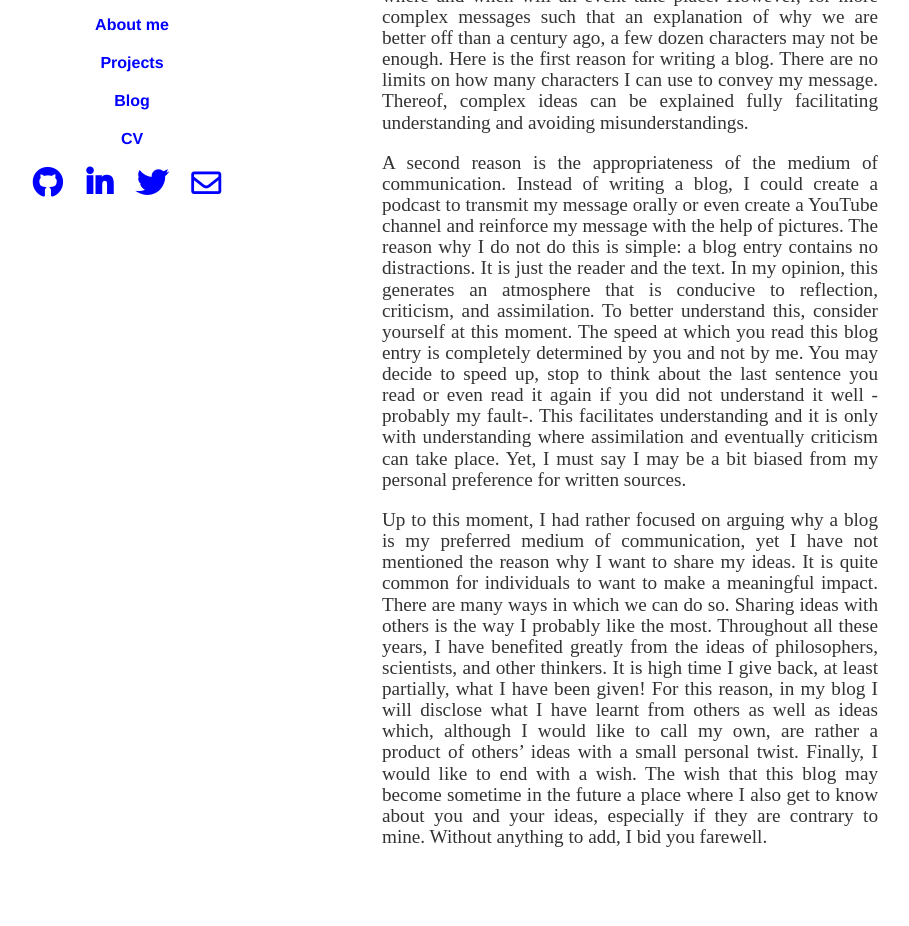
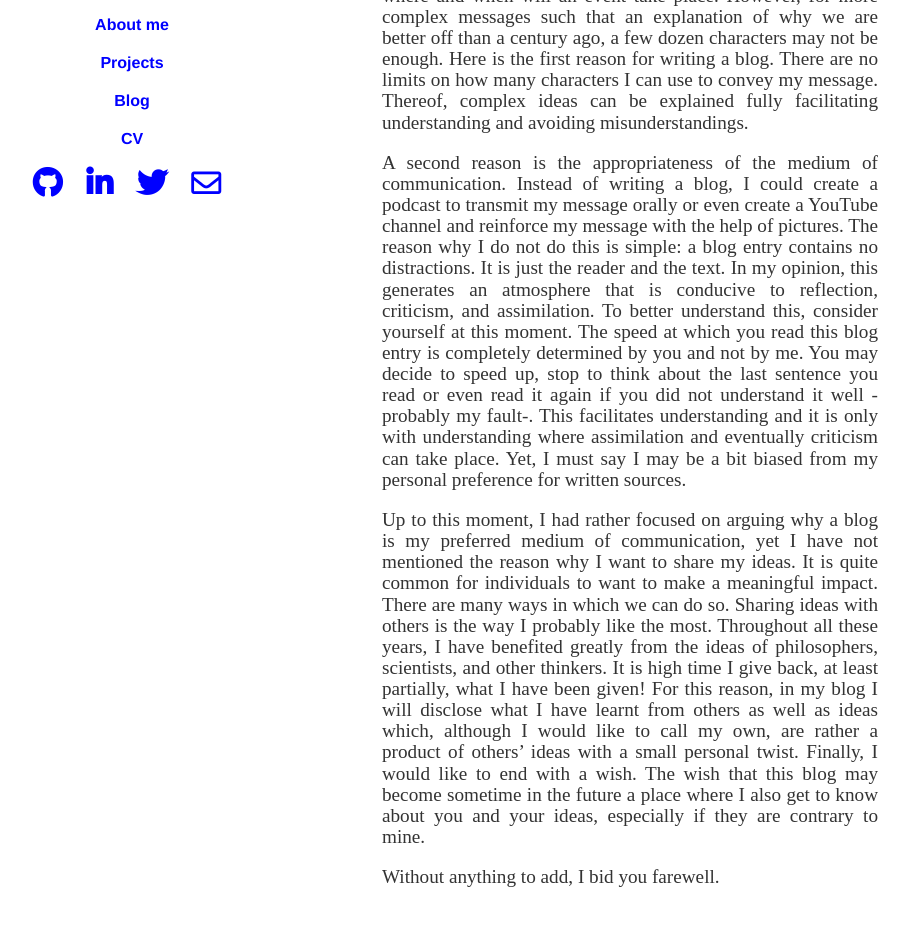
Before and after one commit to jpconher/jpconher.github.io, a Jekyll site: the page built from _posts/2021-09-23-prueba.md, in a window 1280 px wide and 1300 px high, cut to the strip 363-1289 px from the top of the window. Shown: the whole strip, without its empty margins (210-1119 px from the left). Built offline with Jekyll 4.4.1, drawn with Linux system fonts in a browser that asks for light colours; nearby versions of some CDN libraries.

Commit message:
Update 2021-09-23-prueba.md

```diff
--- a/_posts/2021-09-23-prueba.md
+++ b/_posts/2021-09-23-prueba.md
@@ -9,5 +9,6 @@ date: 2021-10-03
 
 <p align="justify"> A second reason is the appropriateness of the medium of communication. Instead of writing a blog, I could create a podcast to transmit my message orally or even create a YouTube channel and reinforce my message with the help of pictures. The reason why I do not do this is simple: a blog entry contains no distractions. It is just the reader and the text. In my opinion, this generates an atmosphere that is conducive to reflection, criticism, and assimilation. To better understand this, consider yourself at this moment. The speed at which you read this blog entry is completely determined by you and not by me. You may decide to speed up, stop to think about the last sentence you read or even read it again if you did not understand it well -probably my fault-. This facilitates understanding and it is only with understanding where assimilation and eventually criticism can take place. Yet, I must say I may be a bit biased from my personal preference for written sources. </p>
 
-<p align="justify"> Up to this moment, I had rather focused on arguing why a blog is my preferred medium of communication, yet I have not mentioned the reason why I want to share my ideas. It is quite common for individuals to want to make a meaningful impact. There are many ways in which we can do so. Sharing ideas with others is the way I probably like the most. Throughout all these years, I have benefited greatly from the ideas of philosophers, scientists, and other thinkers. It is high time I give back, at least partially, what I have been given! For this reason, in my blog I will disclose what I have learnt from others as well as ideas which, although I would like to call my own, are rather a product of others’ ideas with a small personal twist. Finally, I would like to end with a wish. The wish that this blog may become sometime in the future a place where I also get to know about you and your ideas, especially if they are contrary to mine.
-Without anything to add, I bid you farewell. </p>
+<p align="justify"> Up to this moment, I had rather focused on arguing why a blog is my preferred medium of communication, yet I have not mentioned the reason why I want to share my ideas. It is quite common for individuals to want to make a meaningful impact. There are many ways in which we can do so. Sharing ideas with others is the way I probably like the most. Throughout all these years, I have benefited greatly from the ideas of philosophers, scientists, and other thinkers. It is high time I give back, at least partially, what I have been given! For this reason, in my blog I will disclose what I have learnt from others as well as ideas which, although I would like to call my own, are rather a product of others’ ideas with a small personal twist. Finally, I would like to end with a wish. The wish that this blog may become sometime in the future a place where I also get to know about you and your ideas, especially if they are contrary to mine. </p>
+
+<p> Without anything to add, I bid you farewell. </p>
```
